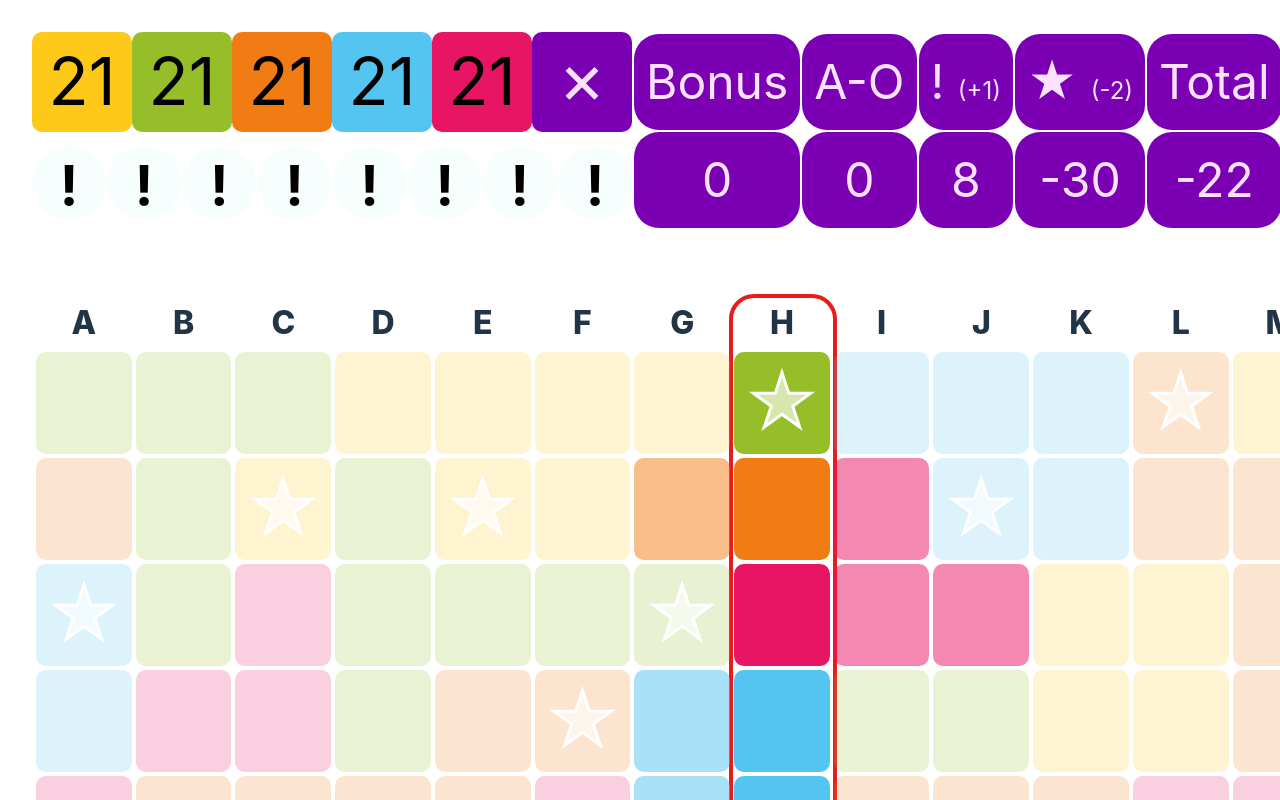
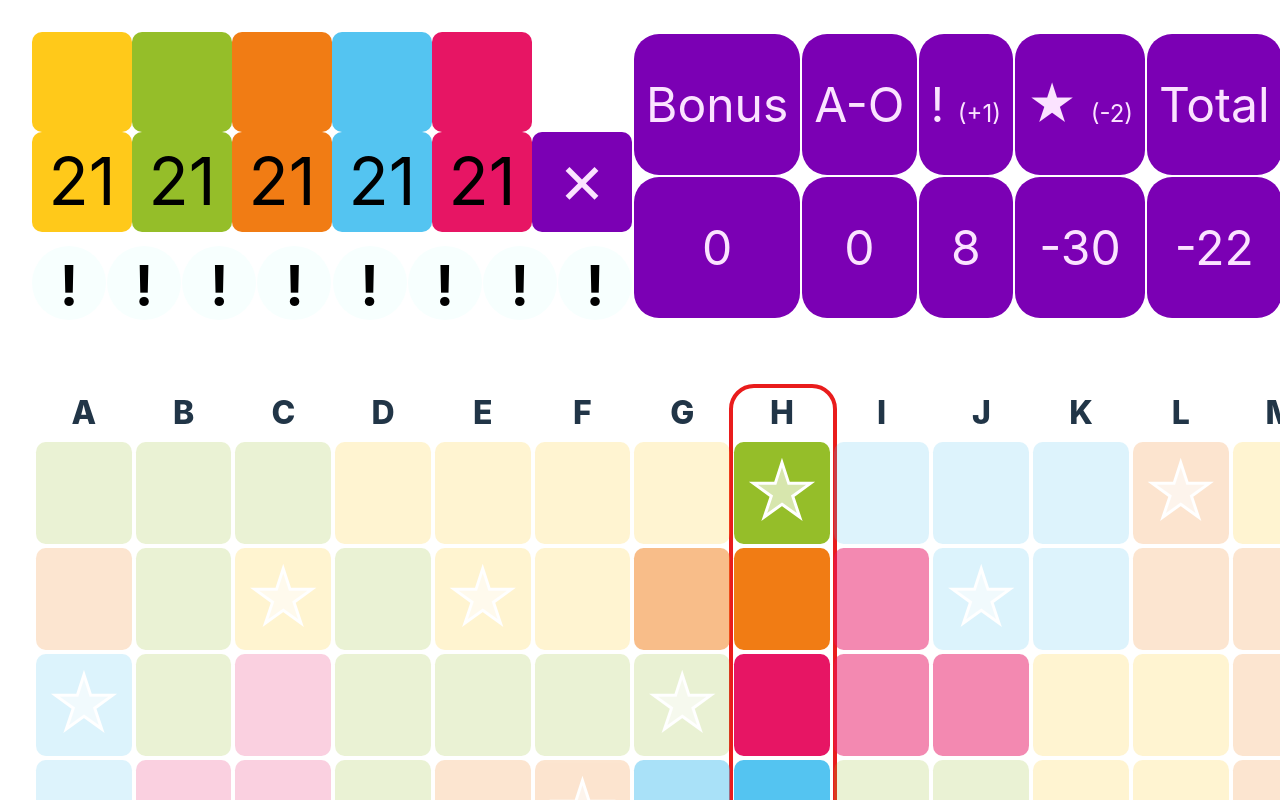
Before and after one commit to philippotto/again-a11y, a React (Vite) app: page / in a window 1280 px wide. Shown: the top 800 px of the page. Built offline with nearby package versions, Linux system fonts and the light colour scheme.

Commit message:
allow to scratch colors

```diff
--- a/src/App.tsx
+++ b/src/App.tsx
@@ -1,7 +1,5 @@
 /*
  * Todo:
- * - allow scratching
- *   - colors
  * - helpful tooltips?
  * - save gamestate in localstorage
  *   - "restore button"
@@ -89,6 +87,7 @@ type GameState = {
     inColumns: Array<string>;
   };
   crossedColumnPoints: boolean[];
+  crossedColors: Array<Color>;
   jokers: [boolean, boolean, boolean, boolean, boolean, boolean, boolean, boolean];
   uiInfo: {
     // should not be stored across page loads
@@ -98,23 +97,7 @@ type GameState = {
 
 const JOKER_COUNT = 8;
 const initialGameState: GameState = {
-  grid: [
-    [0, 0, 0, 0, 0, 0, 0],
-    [0, 0, 0, 0, 0, 0, 0],
-    [0, 0, 0, 0, 0, 0, 0],
-    [0, 0, 0, 0, 0, 0, 0],
-    [0, 0, 0, 0, 0, 0, 0],
-    [0, 0, 0, 0, 0, 0, 0],
-    [0, 0, 0, 0, 0, 0, 0],
-    [0, 0, 0, 0, 0, 0, 0],
-    [0, 0, 0, 0, 0, 0, 0],
-    [0, 0, 0, 0, 0, 0, 0],
-    [0, 0, 0, 0, 0, 0, 0],
-    [0, 0, 0, 0, 0, 0, 0],
-    [0, 0, 0, 0, 0, 0, 0],
-    [0, 0, 0, 0, 0, 0, 0],
-    [0, 0, 0, 0, 0, 0, 0],
-  ],
+  grid: _.range(COL_COUNT).map(() => _.range(ROW_COUNT).map(() => 0)),
   highlight: {
     // - normal
     // - if a specific color
@@ -131,6 +114,7 @@ const initialGameState: GameState = {
   },
   jokers: _.range(JOKER_COUNT).map(() => false) as any,
   crossedColumnPoints: _.range(COL_COUNT).map(() => false) as any,
+  crossedColors: [],
   uiInfo: {
     // should not be stored across page loads
     isShowingModal: false,
@@ -426,8 +410,11 @@ function getBonusPointInfo(gameState: GameState) {
     }
   }
 
-  info.totalBonusPoints =
-    Object.values(info.missingByColor).filter((count) => count === 0).length * 5;
+  for (const color of Object.keys(info.missingByColor) as Color[]) {
+    if (info.missingByColor[color] === 0) {
+      info.totalBonusPoints += gameState.crossedColors.includes(color) ? 3 : 5;
+    }
+  }
 
   return info;
 }
@@ -442,6 +429,15 @@ function Toolbar() {
         oldState.highlight.colors = oldState.highlight.colors.filter((c) => color != c);
       } else {
         oldState.highlight.colors.push(color);
+      }
+    });
+  };
+  const handleCrossColor = (color: Color) => {
+    setGameState((oldState) => {
+      if (oldState.crossedColors.includes(color)) {
+        oldState.crossedColors = oldState.crossedColors.filter((c) => color != c);
+      } else {
+        oldState.crossedColors.push(color);
       }
     });
   };
@@ -461,6 +457,23 @@ function Toolbar() {
   return (
     <div className="toolbar" style={{ display: "flex" }}>
       <div className="buttons" style={{ display: "flex", flexDirection: "column" }}>
+        <div className="color-buttons" style={{ display: "flex" }}>
+          {colors.map((color: Color) => {
+            let content = "";
+            if (gameState.crossedColors.includes(color)) {
+              // Opponent has crossed the color first
+              content = bonusPointInfo.missingByColor[color] === 0 ? "🥈" : "💩";
+            } else {
+              content = bonusPointInfo.missingByColor[color] === 0 ? "🥳" : "";
+            }
+            return (
+              <div className={`cell ${color}`} onClick={() => handleCrossColor(color)}>
+                {content}
+              </div>
+            );
+          })}
+        </div>
+
         <div className="color-buttons" style={{ display: "flex" }}>
           {colors.map((color: Color) => (
             <div
```
